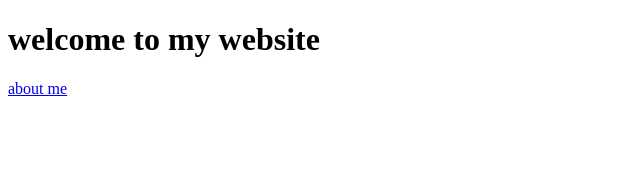
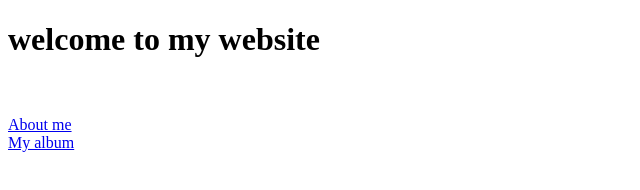
Before and after one commit to AsraeAb/Croissant, a plain HTML site: page index.html in a window 1280 px wide. Shown: the whole page, without its empty margins (0-640 px from the left). Drawn offline with Linux system fonts and the light colour scheme.

Commit message:
added html

```diff
--- a/index.html
+++ b/index.html
@@ -9,6 +9,10 @@
   </head>
   <body>
     <h1>welcome to my website</h1>
-    <a href="/contact.html">about me</a>
+    <br />
+    <br />
+    <a href="/contact.html">About me</a>
+    <br />
+    <a href="/photo.html">My album</a>
   </body>
 </html>
```
Also changed, not shown: contact.html (+2 -2 lines).
